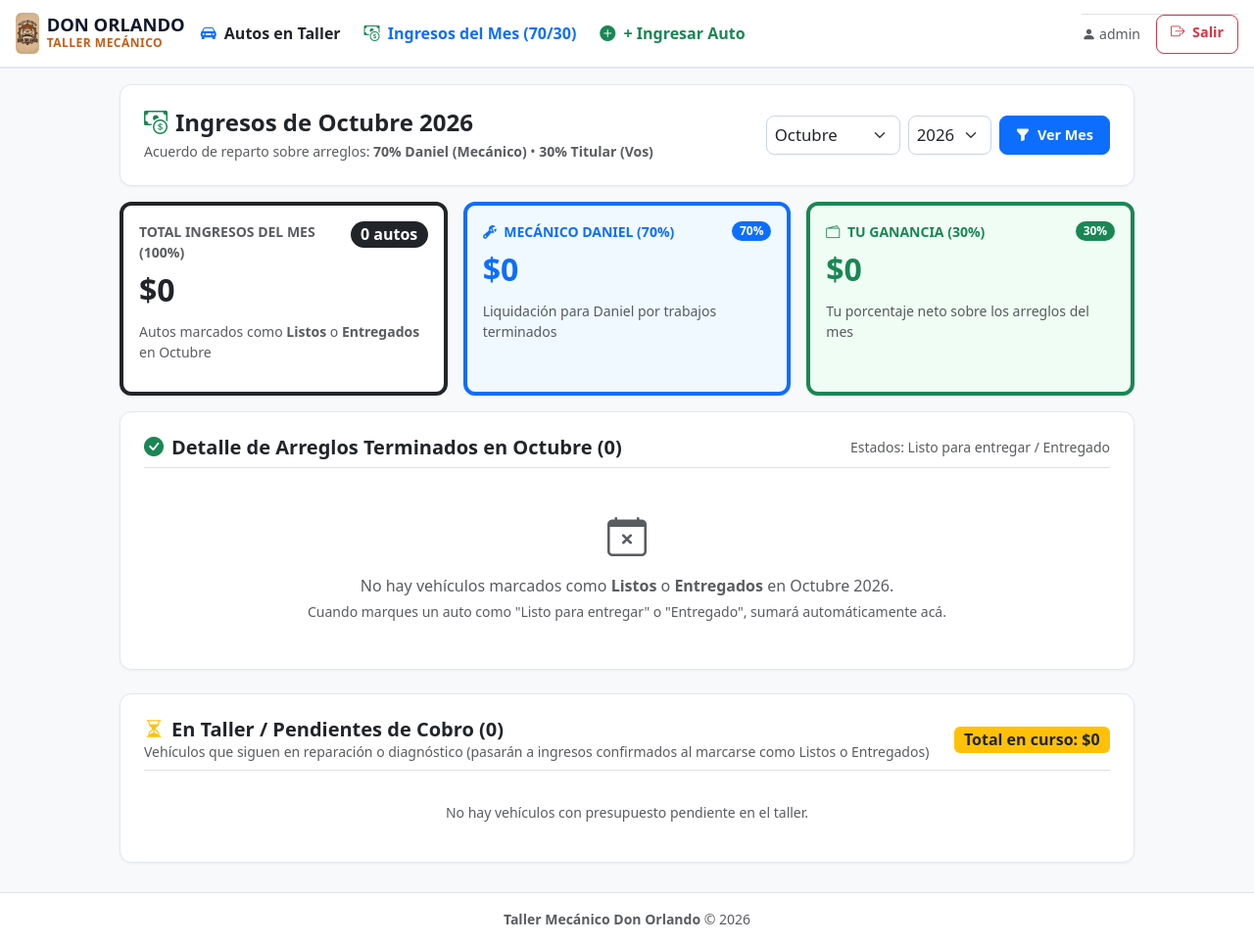
After one commit to Sandeje96/sistema-reparaciones, a Flask app: page /ingresos in a window 1280 px wide. The commit adds this page. Shown: the whole page at 98% size. Run offline with Flask 3, Linux system fonts and the light colour scheme; a user stored in the database is signed in; some libraries are stand-ins or nearby versions.

Commit message:
feat: agregar seccion de ingresos mensuales con reparto 70% Daniel y 30% titular

```diff
--- a/app/main/routes.py
+++ b/app/main/routes.py
@@ -4,11 +4,27 @@ Rutas principales del sistema Taller Mecánico Don Orlando.
 """
 
 from datetime import datetime, timedelta
-from flask import render_template, redirect, url_for
+from flask import render_template, redirect, url_for, request
 from flask_login import login_required, current_user
 from app.main import bp
 from app.models import Repair
 from app import db
+
+
+MESES_ES = {
+    1: 'Enero',
+    2: 'Febrero',
+    3: 'Marzo',
+    4: 'Abril',
+    5: 'Mayo',
+    6: 'Junio',
+    7: 'Julio',
+    8: 'Agosto',
+    9: 'Septiembre',
+    10: 'Octubre',
+    11: 'Noviembre',
+    12: 'Diciembre'
+}
 
 
 @bp.route('/')
@@ -59,3 +75,74 @@ def dashboard():
     }
 
     return render_template('dashboard.html', stats=stats)
+
+
+@bp.route('/ingresos')
+@login_required
+def ingresos():
+    """
+    Sección de ingresos mensuales y liquidación de comisiones:
+    - Daniel (Mecánico): 70% de los arreglos
+    - Titular (Vos): 30% de los arreglos
+    """
+    now = datetime.utcnow()
+    selected_year = request.args.get('year', now.year, type=int)
+    selected_month = request.args.get('month', now.month, type=int)
+
+    if selected_month < 1 or selected_month > 12:
+        selected_month = now.month
+
+    all_repairs = Repair.query.order_by(Repair.entry_date.desc()).all()
+
+    # Confirmados del mes: vehículos en estado 'listo' o 'entregado' cuya fecha de referencia cae en el mes/año elegido
+    confirmed_repairs = []
+    # En taller / pendientes de cobro (aún no están listos ni entregados, pero tienen presupuesto/proforma)
+    pending_repairs = []
+
+    # Para selector de años disponibles
+    years_set = {now.year}
+
+    for r in all_repairs:
+        ref_date = r.revenue_reference_date
+        if ref_date:
+            years_set.add(ref_date.year)
+
+        if r.status in (Repair.STATUS_LISTO, Repair.STATUS_ENTREGADO):
+            if ref_date and ref_date.year == selected_year and ref_date.month == selected_month:
+                confirmed_repairs.append(r)
+        else:
+            # Autos activos en taller en proceso
+            if r.effective_revenue > 0 or (ref_date and ref_date.year == selected_year and ref_date.month == selected_month):
+                pending_repairs.append(r)
+
+    total_confirmed = sum(r.effective_revenue for r in confirmed_repairs)
+    daniel_confirmed = round(total_confirmed * 0.70, 2)
+    owner_confirmed = round(total_confirmed * 0.30, 2)
+
+    total_pending = sum(r.effective_revenue for r in pending_repairs)
+    daniel_pending = round(total_pending * 0.70, 2)
+    owner_pending = round(total_pending * 0.30, 2)
+
+    available_years = sorted(years_set, reverse=True)
+    month_name = MESES_ES.get(selected_month, '')
+
+    return render_template(
+        'ingresos.html',
+        selected_year=selected_year,
+        selected_month=selected_month,
+        month_name=month_name,
+        months_list=MESES_ES,
+        available_years=available_years,
+        confirmed_repairs=confirmed_repairs,
+        pending_repairs=pending_repairs,
+        summary={
+            'total_confirmed': total_confirmed,
+            'daniel_confirmed': daniel_confirmed,
+            'owner_confirmed': owner_confirmed,
+            'count_confirmed': len(confirmed_repairs),
+            'total_pending': total_pending,
+            'daniel_pending': daniel_pending,
+            'owner_pending': owner_pending,
+            'count_pending': len(pending_repairs)
+        }
+    )
--- a/app/templates/base.html
+++ b/app/templates/base.html
@@ -35,11 +35,16 @@
 
             <!-- Menú de opciones -->
             <div class="collapse navbar-collapse mt-2 mt-lg-0" id="navTaller">
-                <ul class="navbar-nav me-auto mb-2 mb-lg-0">
+                <ul class="navbar-nav me-auto mb-2 mb-lg-0 gap-lg-2">
                     {% if current_user.is_authenticated %}
                         <li class="nav-item">
                             <a class="nav-link py-2 fs-6 fw-bold {{ 'text-primary' if request.endpoint == 'repairs.index' else 'text-dark' }}" href="{{ url_for('repairs.index') }}">
                                 <i class="bi bi-car-front-fill me-1 text-primary"></i> Autos en Taller
+                            </a>
+                        </li>
+                        <li class="nav-item">
+                            <a class="nav-link py-2 fs-6 fw-bold {{ 'text-primary' if request.endpoint == 'main.ingresos' else 'text-dark' }}" href="{{ url_for('main.ingresos') }}">
+                                <i class="bi bi-cash-coin me-1 text-success"></i> Ingresos del Mes (70/30)
                             </a>
                         </li>
                         <li class="nav-item">
--- /dev/null
+++ b/app/templates/ingresos.html
@@ -0,0 +1,295 @@
+{% extends "base.html" %}
+
+{% block title %}Ingresos del Mes y Reparto{% endblock %}
+
+{% block content %}
+<div class="row justify-content-center">
+    <div class="col-12 col-lg-10">
+
+        <!-- Cabecera y Selector de Mes / Año -->
+        <div class="card app-card p-3 p-sm-4 mb-3">
+            <div class="d-flex justify-content-between align-items-center flex-wrap gap-3">
+                <div>
+                    <h4 class="fw-bold mb-1 text-dark">
+                        <i class="bi bi-cash-coin text-success me-2"></i>Ingresos de {{ month_name }} {{ selected_year }}
+                    </h4>
+                    <div class="text-muted small">
+                        Acuerdo de reparto sobre arreglos: <strong>70% Daniel (Mecánico)</strong> • <strong>30% Titular (Vos)</strong>
+                    </div>
+                </div>
+
+                <!-- Filtro por Mes y Año -->
+                <form method="GET" action="{{ url_for('main.ingresos') }}" class="d-flex gap-2 align-items-center flex-wrap">
+                    <select name="month" class="form-select form-select-sm" style="width: auto; min-height: 40px;" onchange="this.form.submit()">
+                        {% for m_num, m_name in months_list.items() %}
+                            <option value="{{ m_num }}" {% if m_num == selected_month %}selected{% endif %}>{{ m_name }}</option>
+                        {% endfor %}
+                    </select>
+                    <select name="year" class="form-select form-select-sm" style="width: auto; min-height: 40px;" onchange="this.form.submit()">
+                        {% for y in available_years %}
+                            <option value="{{ y }}" {% if y == selected_year %}selected{% endif %}>{{ y }}</option>
+                        {% endfor %}
+                    </select>
+                    <button type="submit" class="btn btn-primary btn-touch-sm px-3">
+                        <i class="bi bi-funnel-fill me-1"></i> Ver Mes
+                    </button>
+                </form>
+            </div>
+        </div>
+
+        <!-- 3 Tarjetas Principales: Total del Mes, 70% Daniel y 30% Vos -->
+        <div class="row g-3 mb-3">
+            <!-- 1. Total Ingresos Confirmados (100%) -->
+            <div class="col-12 col-md-4">
+                <div class="card app-card h-100 p-3 border-start border-4 border-dark">
+                    <div class="d-flex justify-content-between align-items-start">
+                        <div>
+                            <div class="text-muted small fw-bold text-uppercase">Total Ingresos del Mes (100%)</div>
+                            <div class="fs-2 fw-bold text-dark mt-1">
+                                ${{ "{:,.0f}".format(summary.total_confirmed)|replace(",", ".") }}
+                            </div>
+                        </div>
+                        <span class="badge bg-dark rounded-pill fs-6">{{ summary.count_confirmed }} autos</span>
+                    </div>
+                    <div class="small text-muted mt-2">
+                        Autos marcados como <strong>Listos</strong> o <strong>Entregados</strong> en {{ month_name }}
+                    </div>
+                </div>
+            </div>
+
+            <!-- 2. Parte de Daniel (70%) -->
+            <div class="col-12 col-md-4">
+                <div class="card app-card h-100 p-3 border-start border-4 border-primary" style="background-color: #f0f9ff;">
+                    <div class="d-flex justify-content-between align-items-start">
+                        <div>
+                            <div class="text-primary small fw-bold text-uppercase">
+                                <i class="bi bi-wrench-adjustable me-1"></i> Mecánico Daniel (70%)
+                            </div>
+                            <div class="fs-2 fw-bold text-primary mt-1">
+                                ${{ "{:,.0f}".format(summary.daniel_confirmed)|replace(",", ".") }}
+                            </div>
+                        </div>
+                        <span class="badge bg-primary rounded-pill">70%</span>
+                    </div>
+                    <div class="small text-muted mt-2">
+                        Liquidación para Daniel por trabajos terminados
+                    </div>
+                </div>
+            </div>
+
+            <!-- 3. Tu Parte (30%) -->
+            <div class="col-12 col-md-4">
+                <div class="card app-card h-100 p-3 border-start border-4 border-success" style="background-color: #f0fdf4;">
+                    <div class="d-flex justify-content-between align-items-start">
+                        <div>
+                            <div class="text-success small fw-bold text-uppercase">
+                                <i class="bi bi-wallet2 me-1"></i> Tu Ganancia (30%)
+                            </div>
+                            <div class="fs-2 fw-bold text-success mt-1">
+                                ${{ "{:,.0f}".format(summary.owner_confirmed)|replace(",", ".") }}
+                            </div>
+                        </div>
+                        <span class="badge bg-success rounded-pill">30%</span>
+                    </div>
+                    <div class="small text-muted mt-2">
+                        Tu porcentaje neto sobre los arreglos del mes
+                    </div>
+                </div>
+            </div>
+        </div>
+
+        <!-- Listado Detallado de Arreglos Confirmados en el Mes (Listos / Entregados) -->
+        <div class="card app-card p-3 p-sm-4 mb-4">
+            <div class="d-flex justify-content-between align-items-center mb-3 pb-2 border-bottom flex-wrap gap-2">
+                <h5 class="fw-bold mb-0 text-dark">
+                    <i class="bi bi-check-circle-fill text-success me-2"></i>Detalle de Arreglos Terminados en {{ month_name }} ({{ summary.count_confirmed }})
+                </h5>
+                <span class="small text-muted">Estados: Listo para entregar / Entregado</span>
+            </div>
+
+            {% if confirmed_repairs %}
+                <div class="table-responsive">
+                    <table class="table table-hover align-middle mb-0">
+                        <thead class="table-light small text-uppercase">
+                            <tr>
+                                <th>Fecha</th>
+                                <th>Vehículo / Cliente</th>
+                                <th>Estado</th>
+                                <th class="text-end">Total Arreglo (100%)</th>
+                                <th class="text-end text-primary">Daniel (70%)</th>
+                                <th class="text-end text-success">Tu Parte (30%)</th>
+                                <th class="text-end">Ficha</th>
+                            </tr>
+                        </thead>
+                        <tbody>
+                            {% for v in confirmed_repairs %}
+                                <tr>
+                                    <td class="small text-muted text-nowrap">
+                                        {{ v.revenue_reference_date.strftime('%d/%m/%Y') if v.revenue_reference_date else '-' }}
+                                    </td>
+                                    <td>
+                                        <div class="d-flex align-items-center gap-2 flex-wrap">
+                                            <a href="{{ url_for('repairs.view', id=v.id) }}" class="text-decoration-none">
+                                                <span class="license-plate-badge plate-sm">{{ v.formatted_plate }}</span>
+                                            </a>
+                                            <div>
+                                                <div class="fw-bold text-dark">{{ v.brand }} {{ v.model }}</div>
+                                                <div class="small text-muted">{{ v.client_name }}</div>
+                                            </div>
+                                        </div>
+                                    </td>
+                                    <td>
+                                        <span class="{{ v.get_status_badge_class() }} small">
+                                            {{ v.get_status_display() }}
+                                        </span>
+                                    </td>
+                                    <td class="text-end fw-bold fs-6 text-dark text-nowrap">
+                                        ${{ "{:,.0f}".format(v.effective_revenue)|replace(",", ".") }}
+                                    </td>
+                                    <td class="text-end fw-bold text-primary text-nowrap">
+                                        ${{ "{:,.0f}".format(v.daniel_share)|replace(",", ".") }}
+                                    </td>
+                                    <td class="text-end fw-bold text-success text-nowrap">
+                                        ${{ "{:,.0f}".format(v.owner_share)|replace(",", ".") }}
+                                    </td>
+                                    <td class="text-end text-nowrap">
+                                        <a href="{{ url_for('repairs.proforma', id=v.id) }}" class="btn btn-sm btn-warning fw-bold" title="Ver Proforma">
+                                            <i class="bi bi-receipt"></i>
+                                        </a>
+                                        <a href="{{ url_for('repairs.view', id=v.id) }}" class="btn btn-sm btn-outline-dark" title="Ver Ficha">
+                                            <i class="bi bi-eye"></i>
+                                        </a>
+                                    </td>
+                                </tr>
+                            {% endfor %}
+                        </tbody>
+                        <tfoot class="table-light fw-bold border-top-2">
+                            <tr>
+                                <td colspan="3" class="text-end text-uppercase">Totales de {{ month_name }}:</td>
+                                <td class="text-end fs-5 text-dark text-nowrap">
+                                    ${{ "{:,.0f}".format(summary.total_confirmed)|replace(",", ".") }}
+                                </td>
+                                <td class="text-end fs-5 text-primary text-nowrap">
+                                    ${{ "{:,.0f}".format(summary.daniel_confirmed)|replace(",", ".") }}
+                                </td>
+                                <td class="text-end fs-5 text-success text-nowrap">
+                                    ${{ "{:,.0f}".format(summary.owner_confirmed)|replace(",", ".") }}
+                                </td>
+                                <td></td>
+                            </tr>
+                        </tfoot>
+                    </table>
+                </div>
+            {% else %}
+                <div class="text-center py-4 text-muted">
+                    <i class="bi bi-calendar-x fs-1 d-block mb-2"></i>
+                    No hay vehículos marcados como <strong>Listos</strong> o <strong>Entregados</strong> en {{ month_name }} {{ selected_year }}.
+                    <div class="small mt-1">
+                        Cuando marques un auto como "Listo para entregar" o "Entregado", sumará automáticamente acá.
+                    </div>
+                </div>
+            {% endif %}
+        </div>
+
+        <!-- Sección Secundaria: Autos en Taller (Pendientes de terminar / cobrar) -->
+        <div class="card app-card p-3 p-sm-4">
+            <div class="d-flex justify-content-between align-items-center mb-3 pb-2 border-bottom flex-wrap gap-2">
+                <div>
+                    <h5 class="fw-bold mb-0 text-dark">
+                        <i class="bi bi-hourglass-split text-warning me-2"></i>En Taller / Pendientes de Cobro ({{ summary.count_pending }})
+                    </h5>
+                    <div class="small text-muted">
+                        Vehículos que siguen en reparación o diagnóstico (pasarán a ingresos confirmados al marcarse como Listos o Entregados)
+                    </div>
+                </div>
+                <div class="text-end">
+                    <span class="badge bg-warning text-dark fs-6">
+                        Total en curso: ${{ "{:,.0f}".format(summary.total_pending)|replace(",", ".") }}
+                    </span>
+                </div>
+            </div>
+
+            {% if pending_repairs %}
+                <div class="row g-2 mb-3">
+                    <div class="col-6">
+                        <div class="p-2 rounded bg-light border text-center">
+                            <span class="small text-muted d-block">Proyección Daniel (70%) en taller:</span>
+                            <strong class="text-primary fs-6">${{ "{:,.0f}".format(summary.daniel_pending)|replace(",", ".") }}</strong>
+                        </div>
+                    </div>
+                    <div class="col-6">
+                        <div class="p-2 rounded bg-light border text-center">
+                            <span class="small text-muted d-block">Proyección Tu Parte (30%) en taller:</span>
+                            <strong class="text-success fs-6">${{ "{:,.0f}".format(summary.owner_pending)|replace(",", ".") }}</strong>
+                        </div>
+                    </div>
+                </div>
+
+                <div class="table-responsive">
+                    <table class="table table-hover align-middle mb-0">
+                        <thead class="table-light small text-uppercase">
+                            <tr>
+                                <th>Ingreso</th>
+                                <th>Vehículo / Cliente</th>
+                                <th>Estado Actual</th>
+                                <th class="text-end">Presupuesto</th>
+                                <th class="text-end text-primary">Daniel (70%)</th>
+                                <th class="text-end text-success">Tu Parte (30%)</th>
+                                <th class="text-end">Acción</th>
+                            </tr>
+                        </thead>
+                        <tbody>
+                            {% for v in pending_repairs %}
+                                <tr>
+                                    <td class="small text-muted text-nowrap">
+                                        {{ v.entry_date.strftime('%d/%m/%Y') if v.entry_date else '-' }}
+                                    </td>
+                                    <td>
+                                        <div class="d-flex align-items-center gap-2 flex-wrap">
+                                            <a href="{{ url_for('repairs.view', id=v.id) }}" class="text-decoration-none">
+                                                <span class="license-plate-badge plate-sm">{{ v.formatted_plate }}</span>
+                                            </a>
+                                            <div>
+                                                <div class="fw-bold text-dark">{{ v.brand }} {{ v.model }}</div>
+                                                <div class="small text-muted">{{ v.client_name }}</div>
+                                            </div>
+                                        </div>
+                                    </td>
+                                    <td>
+                                        <span class="{{ v.get_status_badge_class() }} small">
+                                            {{ v.get_status_display() }}
+                                        </span>
+                                    </td>
+                                    <td class="text-end fw-bold text-dark text-nowrap">
+                                        {% if v.effective_revenue > 0 %}
+                                            ${{ "{:,.0f}".format(v.effective_revenue)|replace(",", ".") }}
+                                        {% else %}
+                                            <span class="text-muted small">Sin monto</span>
+                                        {% endif %}
+                                    </td>
+                                    <td class="text-end text-primary text-nowrap">
+                                        ${{ "{:,.0f}".format(v.daniel_share)|replace(",", ".") }}
+                                    </td>
+                                    <td class="text-end text-success text-nowrap">
+                                        ${{ "{:,.0f}".format(v.owner_share)|replace(",", ".") }}
+                                    </td>
+                                    <td class="text-end text-nowrap">
+                                        <a href="{{ url_for('repairs.proforma', id=v.id) }}" class="btn btn-sm btn-outline-warning text-dark fw-bold" title="Cargar/Editar Proforma">
+                                            <i class="bi bi-receipt"></i> Proforma
+                                        </a>
+                                    </td>
+                                </tr>
+                            {% endfor %}
+                        </tbody>
+                    </table>
+                </div>
+            {% else %}
+                <div class="text-center py-3 text-muted small">
+                    No hay vehículos con presupuesto pendiente en el taller.
+                </div>
+            {% endif %}
+        </div>
+
+    </div>
+</div>
+{% endblock %}
```
Also changed, not shown: app/models.py (+28 -0 lines), app/templates/repairs/index.html (+12 -5 lines), test_taller.py (+16 -0 lines).
